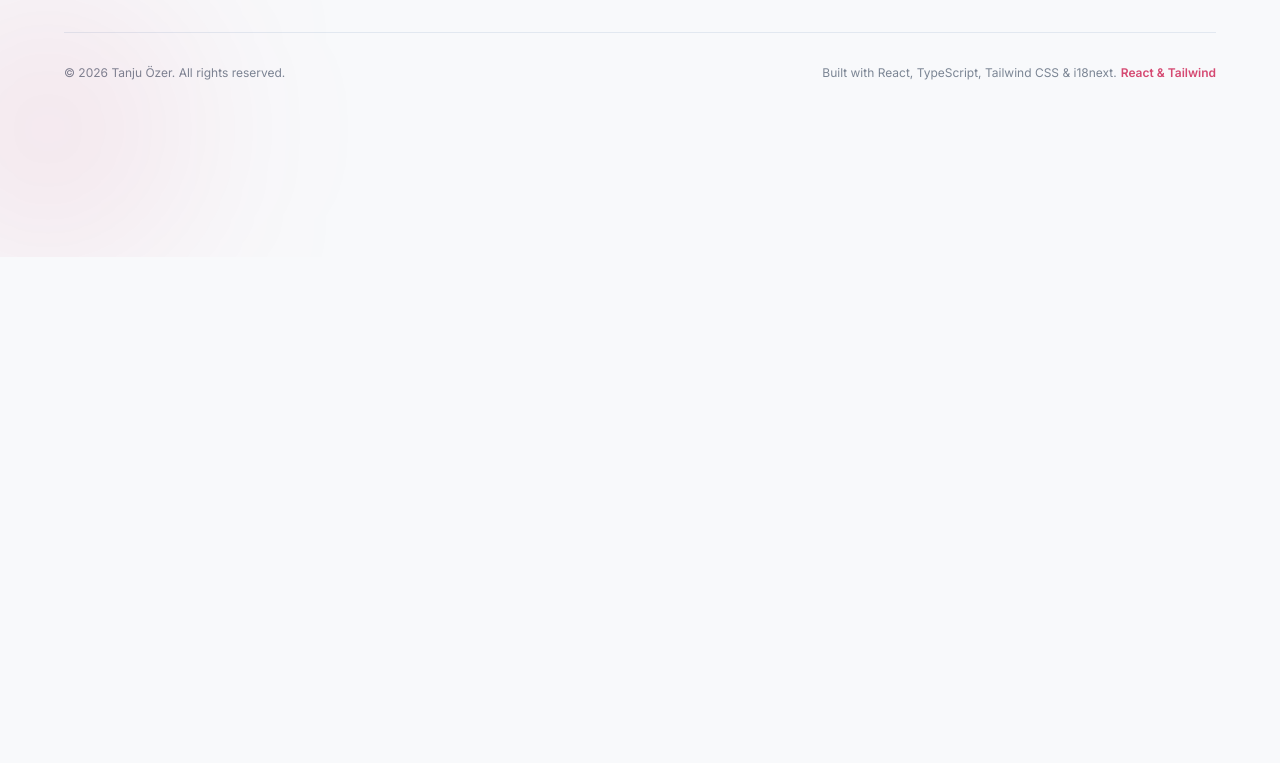
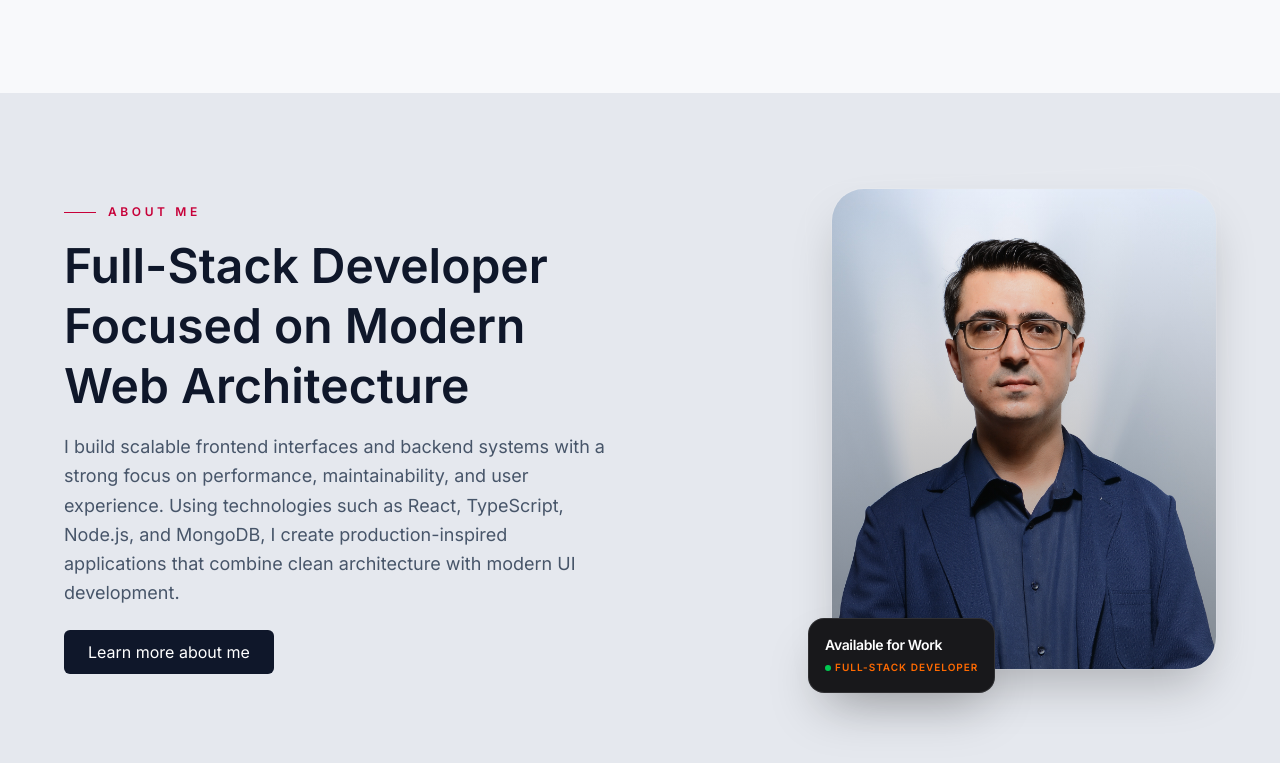
Before and after one commit to Tanju67/portfolio-new, a React (Vite) app: page / in a window 1280 px wide. Shown: the part 1837-2600 px from the top of the page. Before the commit the page ends 2094 px from the top, so only its background shows below. Built offline with nearby package versions, Linux system fonts and the light colour scheme.

Commit message:
complete about section

```diff
--- /dev/null
+++ b/src/components/landing/About.tsx
@@ -0,0 +1,51 @@
+import { useTranslation } from "react-i18next";
+import img from "../../assets/foto.jpg";
+import Button from "../../shared/UIElements/button/Button";
+import MyImage from "../../shared/UIElements/myImage/MyImage";
+
+function About() {
+  const { t } = useTranslation("homePage");
+  return (
+    <div className="bg-muted/20 section-padding">
+      <div className="section-width section-grid">
+        <div className="flex flex-col">
+          <div className="mb-2 flex items-center gap-4 md:mb-0 md:gap-0">
+            <div>
+              <div className="h-20 w-20 overflow-hidden rounded-full md:hidden">
+                <img
+                  src={img}
+                  alt="me"
+                  className="h-30 w-30 object-cover object-center"
+                />
+              </div>
+            </div>
+
+            <div>
+              <div className="mb-4 inline-flex items-center gap-3">
+                <span className="bg-accent h-px w-8"></span>
+                <h4 className="text-accent text-xs font-black tracking-[0.3em] uppercase">
+                  {t("about.subtitle")}
+                </h4>
+              </div>
+              <h2 className="title-size mb-4 leading-tight font-semibold">
+                {t("about.title")}
+              </h2>
+            </div>
+          </div>
+
+          <p className="text-secondary text-size mb-8 leading-relaxed whitespace-pre-line">
+            {t("about.text")}
+          </p>
+          <div className="">
+            <Button isLink={true} linkTo="/about">
+              Learn more about me
+            </Button>
+          </div>
+        </div>
+        <MyImage />
+      </div>
+    </div>
+  );
+}
+
+export default About;
--- a/src/components/landing/Landing.tsx
+++ b/src/components/landing/Landing.tsx
@@ -1,11 +1,15 @@
+import About from "./About";
 import Hero from "./Hero";
 import Projects from "./Projects";
+import Skills from "./Skills";
 
 function Landing() {
   return (
     <div>
       <Hero />
       <Projects />
+      <Skills />
+      <About />
     </div>
   );
 }
```
